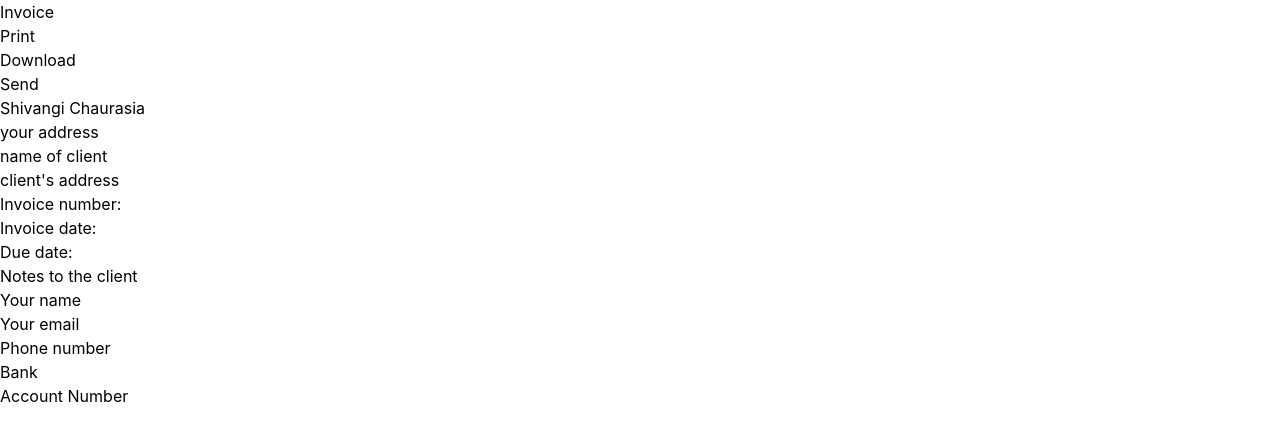
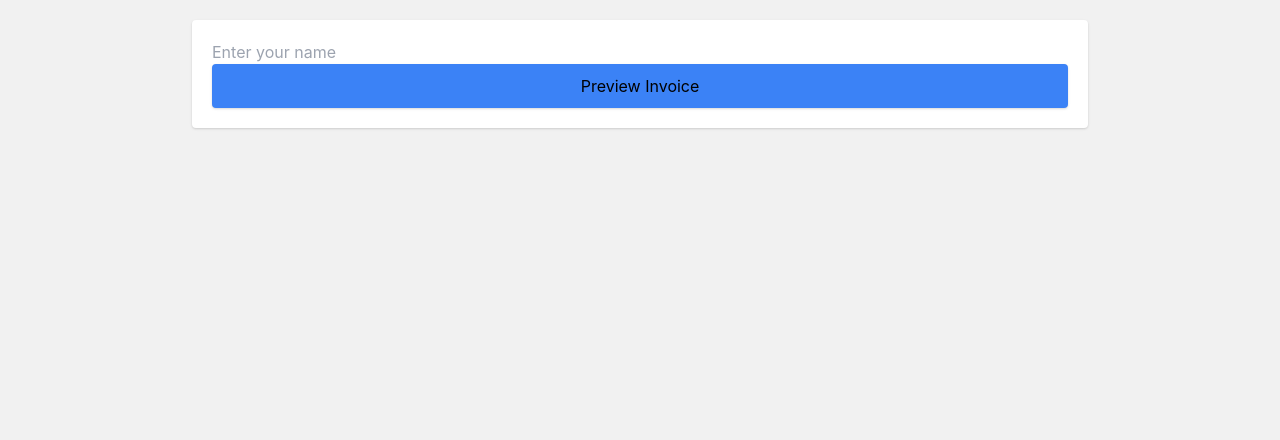
Before and after one commit to shivangi3001/invoice, a React (Create React App) app: page / in a window 1280 px wide. Shown: the top 440 px of the page. Built offline with nearby package versions, Linux system fonts and the light colour scheme.

Commit message:
textInputSet & Invoice generated

```diff
--- a/src/App.js
+++ b/src/App.js
@@ -1,71 +1,79 @@
+import {useState } from "react"
+import Footer from "./components/Footer"
+import Notes from "./components/Notes"
+import Table from "./components/Table"
+import Header from "./components/Header"
+import MainDetails from "./components/MainDetails"
+import ClientDetails from "./components/ClientDetails"
+import Dates from "./components/Dates"
+
+function App() {
+  const [showInvoice, setShowInvoice] = useState(false)
+  const [name, setName] = useState("")
+  const [address, setAddress] = useState("")
+  const [email, setEmail] = useState("")
+  const [phone, setPhone] = useState("")
+  const [bankName, setBankName] = useState("")
+  const [bankAccount, setBankAccount] = useState("")
+  const [website, setWebsite] = useState("")
+  const [clientName, setClientName] = useState("")
+  const [clientAddress, setClientAddress] = useState("")
+  const [invoiceNumber, setInvoiceNumber] = useState("")
+  const [invoiceDate, setInvoiceDate] = useState("")
+  const [dueDate, setDueDate] = useState("")
+  const [notes, setNotes] = useState("")
+  // const [description, setDescription] = useState("")
+  // const [quantity, setQuantity] = useState("")
+  // const [price, setPrice] = useState("")
+  // const [amount, setAmount] = useState("")
+  // const [list, setList] = useState([])
+  // const [total, setTotal] = useState(0)
+  // const [width] = useState(641)
 
 
-function App() {
   const handlePrint = () => {
     window.print()
   }
 
   return (
     <>
-     <main>
-       <header>
-         <div>
-           <h2>Invoice</h2>
-         </div>
+     <main className="m-5 p-5 rounded shadow xl:max-w-4xl xl:mx-auto bg-white">
+      {showInvoice ? ( <div>
+        <Header handlePrint={handlePrint}/>
+        <MainDetails />
+        <ClientDetails />
+        <Dates />
+        <Table />
+        <Notes />
+        <Footer />
 
-        <div>
-          <ul>
-            <li><button onClick={handlePrint}>Print</button></li>
-            <li>Download</li>
-            <li>Send</li>
-          </ul>
+        <button onClick={() => setShowInvoice(false)} className="bg-blue-500 text-white-font-bold py-2 px-8 rounded shadow
+          border-2 border-blue-500 hover:bg-transparent
+          transition-all duration-300 mt-5
+          hover:text-blue-500" >Edit Information</button>
+       </div>
+       ) : (
+        <>
+        {/* name, address, email, phone, bank name,
+        bank account number, website, client name,
+        client address, invoice number, invoice date,
+        due date, notes */}
+        <div className="flex flex-col justify-center">
+          <input type="text" name="text" id="text" placeholder="Enter your name"
+          autoComplete="off" />
+
+          <button onClick={() => setShowInvoice(true)} className="bg-blue-500 text-white-font-bold py-2 px-8 rounded shadow
+          border-2 border-blue-500 hover:bg-transparent
+          transition-all duration-300
+          hover:text-blue-500">
+            Preview Invoice
+          </button>
         </div>
 
-       </header>
-
-       <section>
-        {/* <input type="text" name="text" id="text" placeholder="your name"
-        required /> */}
-        <h2> Shivangi Chaurasia </h2>
-        <p>your address</p>
-       </section>
-
-       {/* client section */}
-       <section>
-         <h2>name of client</h2>
-         <p>client's address</p>
-       </section>
-
-{/* dates */}
-       <articles>
-         <ul>
-           <li>Invoice number: </li>
-           <li>Invoice date: </li>
-           <li>Due date: </li>
-         </ul>
-       </articles>
-
-{/* table */}
+        </>
+       )}
 
 
-
-{/* Notes */}
-        <section>
-          <p> Notes to the client</p>
-        </section>
-
-
-
-        {/* Footer */}
-        <footer>
-          <ul>
-            <li>Your name</li>
-            <li>Your email</li>
-            <li>Phone number</li>
-            <li>Bank</li>
-            <li>Account Number</li>
-          </ul>
-        </footer>
 
      </main>
 
--- /dev/null
+++ b/src/components/ClientDetails.js
@@ -0,0 +1,11 @@
+export default function ClientDetails() {
+    return(
+        <>
+        {/* client section */}
+       <section className="mt-5">
+         <h2 className="text-xl uppercase">name of client</h2>
+         <p>client's address</p>
+       </section>
+        </>
+    )
+}
--- /dev/null
+++ b/src/components/Dates.js
@@ -0,0 +1,14 @@
+export default function Dates() {
+    return (
+        <>
+        {/* dates */}
+        <articles className="my-5 flex items-end justify-end">
+        <ul>
+        <li><span className="font-bold">Invoice number: </span>fdff</li>
+        <li>Invoice date: </li>
+        <li>Due date: </li>
+        </ul>
+        </articles>
+        </>
+    )
+}
--- /dev/null
+++ b/src/components/Footer.js
@@ -0,0 +1,18 @@
+export default function Footer() {
+    return (
+        <>
+        {/* Footer */}
+        <footer>
+          <ul className="flex flex-wrap items-center justify-center">
+            <li>Your name</li>
+            <li>Your email</li>
+            <li>Phone number</li>
+            <li>Bank</li>
+            <li>Account holder name</li>
+            <li>Account Number</li>
+            <li>Website</li>
+          </ul>
+        </footer>
+        </>
+    )
+}
--- /dev/null
+++ b/src/components/Header.js
@@ -0,0 +1,23 @@
+export default function Header({handlePrint}) {
+    return(
+        <>
+        {/* Header */}
+       <header className="flex flex-col items-center justify-center mb-5 xl:flex-row xl:justify-between">
+         <div>
+           <h2 className="font-bold uppercase tracking-wide text-4xl
+           mb-3">Invoice</h2>
+         </div>
+
+        <div>
+          <ul className="flex items-center justify-between flex-wrap">
+            <li><button onClick={handlePrint}
+            className="btn btn-print">Print</button></li>
+            <li><button className="btn btn-download">Download</button></li>
+            <li><button className="btn btn-send" >Send</button></li>
+          </ul>
+        </div>
+
+       </header>
+        </>
+    )
+}
--- /dev/null
+++ b/src/components/MainDetails.js
@@ -0,0 +1,12 @@
+export default function MainDetails() {
+    return(
+        <>
+        <section className="flex flex-col items-end justify-end">
+        {/* <input type="text" name="text" id="text" placeholder="your name"
+        required /> */}
+        <h2 className="text-xl uppercase" > Shivangi Chaurasia </h2>
+        <p>your address</p>
+       </section>
+        </>
+    )
+}
--- /dev/null
+++ b/src/components/Notes.js
@@ -0,0 +1,10 @@
+export default function Notes() {
+    return (
+        <>
+        {/* Notes */}
+        <section className="mb-5">
+          <p> Notes to the client</p>
+        </section>
+        </>
+    )
+}
--- /dev/null
+++ b/src/components/Table.js
@@ -0,0 +1,10 @@
+export default function Table() {
+    return (
+        <>
+        {/* table */}
+        <div className="my-5">
+        This is the table
+        </div>
+        </>
+    )
+}
--- a/src/index.css
+++ b/src/index.css
@@ -5,6 +5,7 @@ body {
     sans-serif;
   -webkit-font-smoothing: antialiased;
   -moz-osx-font-smoothing: grayscale;
+  background-color: #f1f1f1;
 }
 
 code {
```
